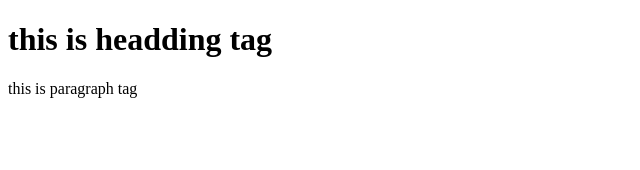
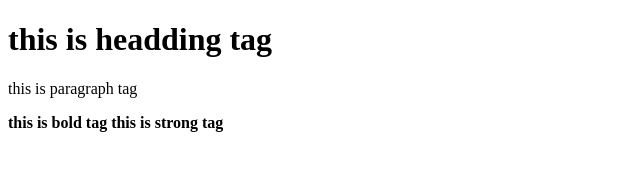
Before and after one commit to Md-Shohankhan/GirHUB, a plain HTML site: page index.html in a window 1280 px wide. Shown: the whole page, without its empty margins (0-640 px from the left). Drawn offline with Linux system fonts and the light colour scheme.

Commit message:
anaother

```diff
--- a/index.html
+++ b/index.html
@@ -10,5 +10,9 @@
       <h1>this is headding tag</h1>
 
       <p> this is paragraph tag</p>
+
+      <b> this is bold tag</b>
+
+      <strong> this is strong tag</strong>
 </body>
 </html>
```
